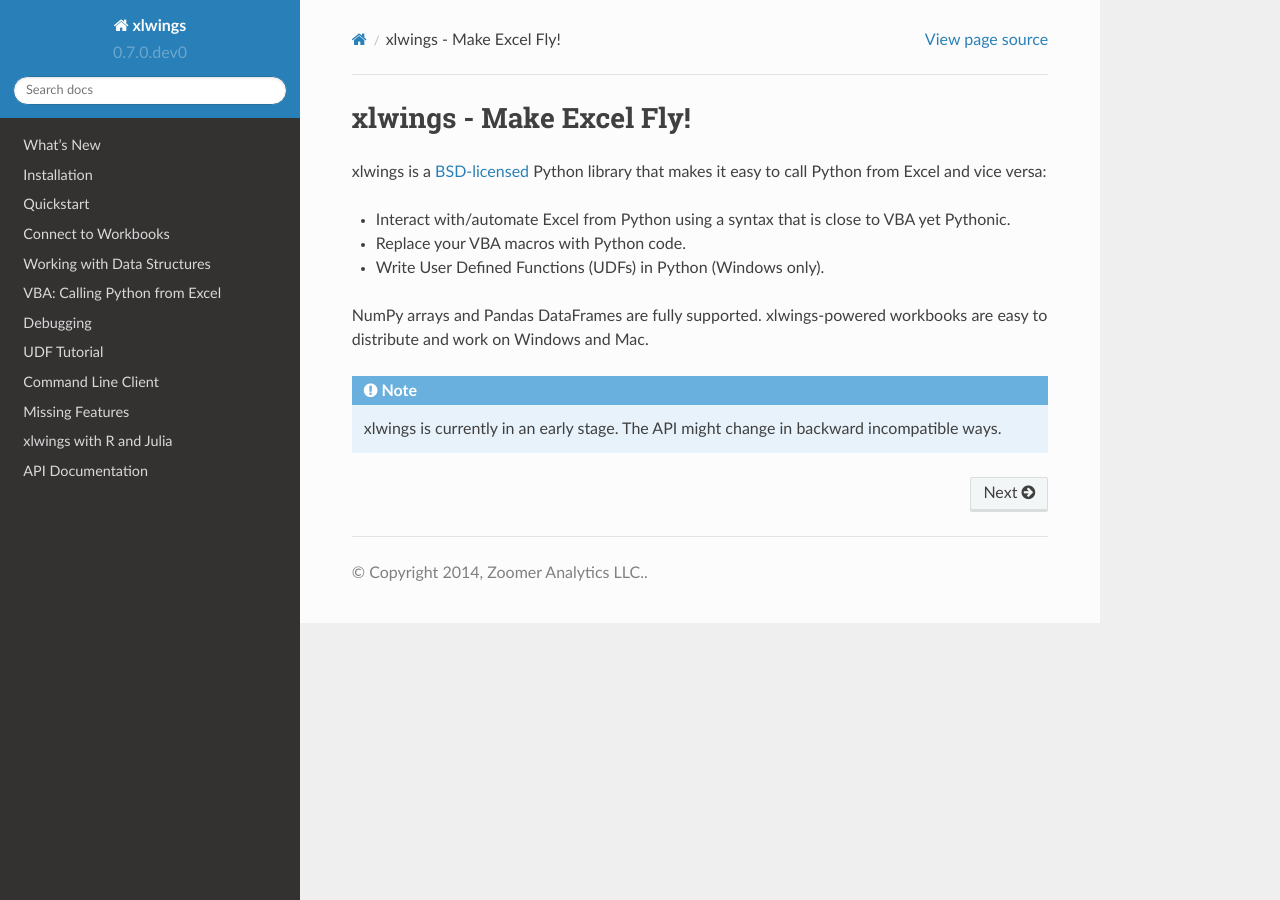
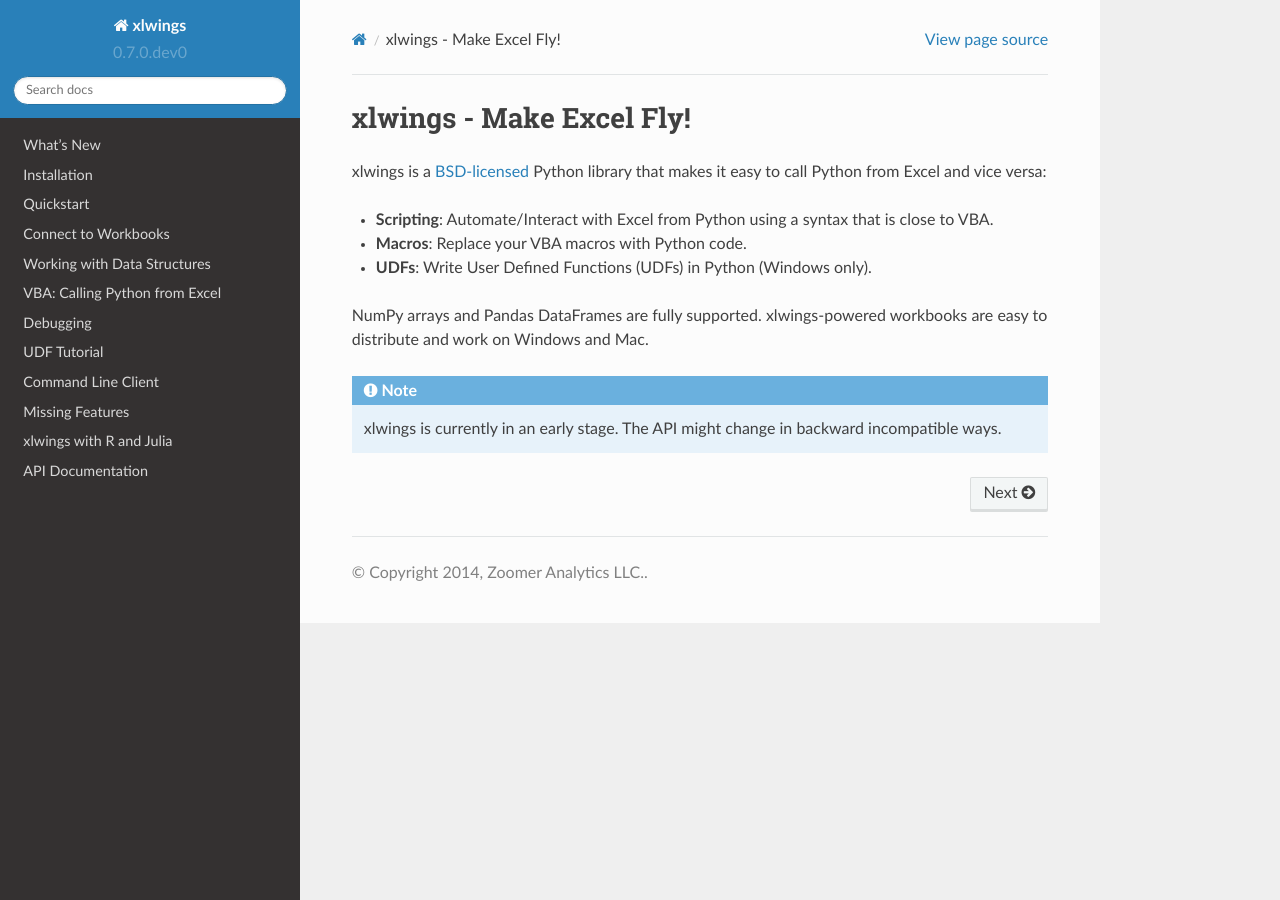
Before and after one commit to xlwings/xlwings, a Sphinx documentation site: the page built from docs/index.rst, in a window 1280 px wide. Built offline with Sphinx 7.4.7 and the Read the Docs theme 2.0.0, drawn with Linux system fonts in a browser that asks for light colours.

Commit message:
worked on docs

```diff
--- a/docs/index.rst
+++ b/docs/index.rst
@@ -4,9 +4,9 @@
 xlwings is a `BSD-licensed <http://opensource.org/licenses/BSD-3-Clause>`_ Python library that makes it easy to call
 Python from Excel and vice versa:
 
-* Interact with/automate Excel from Python using a syntax that is close to VBA yet Pythonic.
-* Replace your VBA macros with Python code.
-* Write User Defined Functions (UDFs) in Python (Windows only).
+* **Scripting**: Automate/Interact with Excel from Python using a syntax that is close to VBA.
+* **Macros**: Replace your VBA macros with Python code.
+* **UDFs**: Write User Defined Functions (UDFs) in Python (Windows only).
 
 NumPy arrays and Pandas DataFrames are fully supported. xlwings-powered workbooks are easy to distribute and work
 on Windows and Mac.
```
Also changed, not shown: docs/whatsnew.rst (+25 -14 lines).
